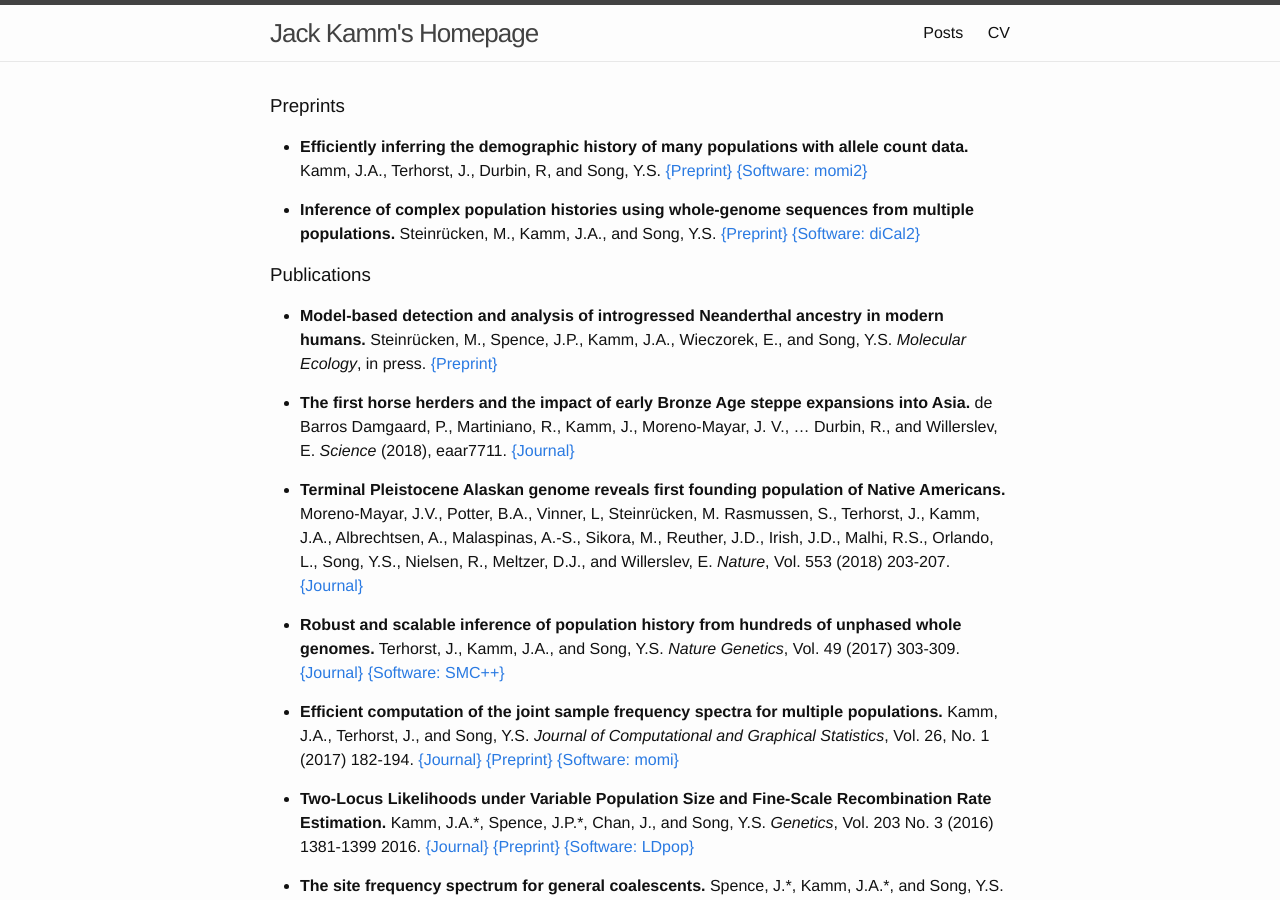
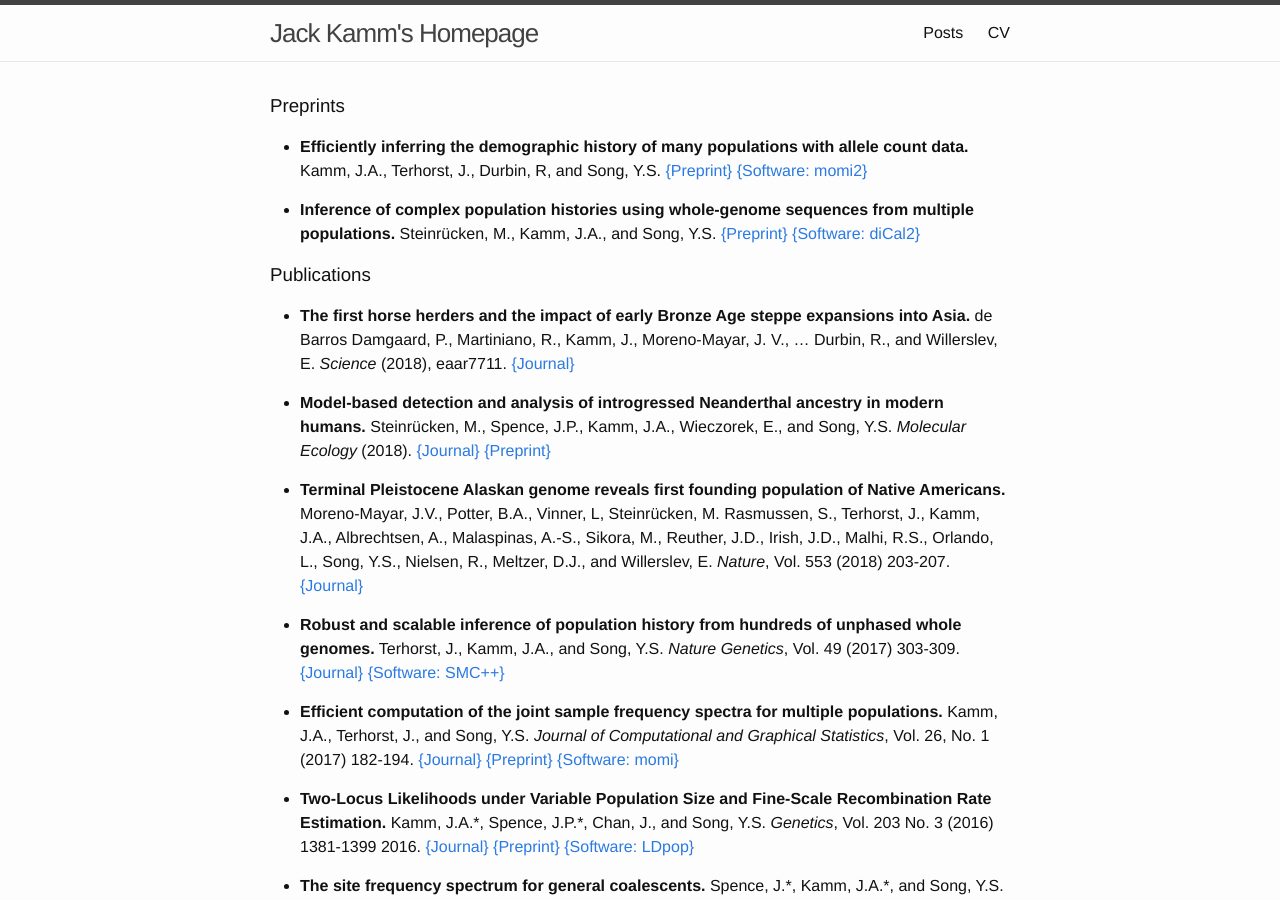
Before and after one commit to jackkamm/jackkamm.github.io, a Jekyll site: the page built from cv.md, in a window 1280 px wide and 900 px high. Built offline with Jekyll 4.4.1, drawn with Linux system fonts in a browser that asks for light colours.

Commit message:
Updated CV

```diff
--- a/cv.md
+++ b/cv.md
@@ -16,14 +16,15 @@ title: CV
 
 ### Publications
 
--   **Model-based detection and analysis of introgressed Neanderthal
-    ancestry in modern humans.** Steinrücken, M., Spence, J.P., Kamm, J.A., Wieczorek, E., and Song, Y.S. *Molecular Ecology*, in press.
-    [{Preprint}](https://www.biorxiv.org/content/early/2017/12/01/227660)
-
 -  **The first horse herders and the impact of early Bronze Age steppe expansions into Asia.**
    de Barros Damgaard, P., Martiniano, R., Kamm, J., Moreno-Mayar, J. V., ... Durbin, R., and Willerslev, E.
    *Science* (2018), eaar7711.
    [{Journal}](http://science.sciencemag.org/content/early/2018/05/08/science.aar7711)
+
+-   **Model-based detection and analysis of introgressed Neanderthal
+    ancestry in modern humans.** Steinrücken, M., Spence, J.P., Kamm, J.A., Wieczorek, E., and Song, Y.S. *Molecular Ecology* (2018).
+    [{Journal}](https://onlinelibrary.wiley.com/doi/abs/10.1111/mec.14565)
+    [{Preprint}](https://www.biorxiv.org/content/early/2017/12/01/227660)
 
 -   **Terminal Pleistocene Alaskan genome reveals first founding
     population of Native Americans.**
```
